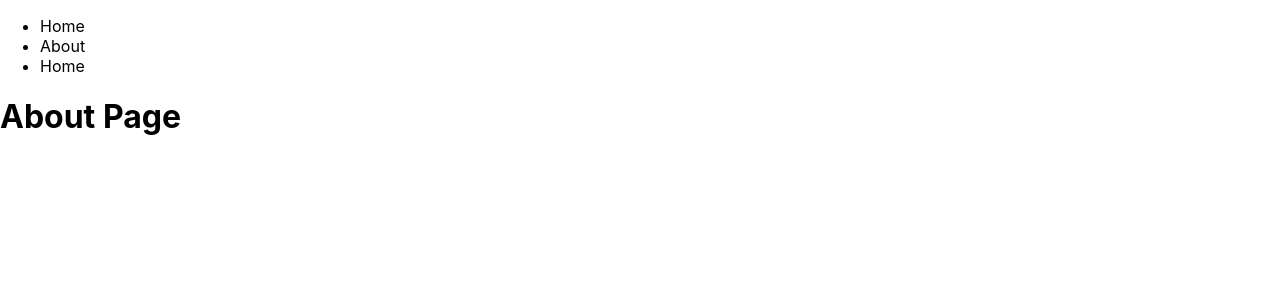
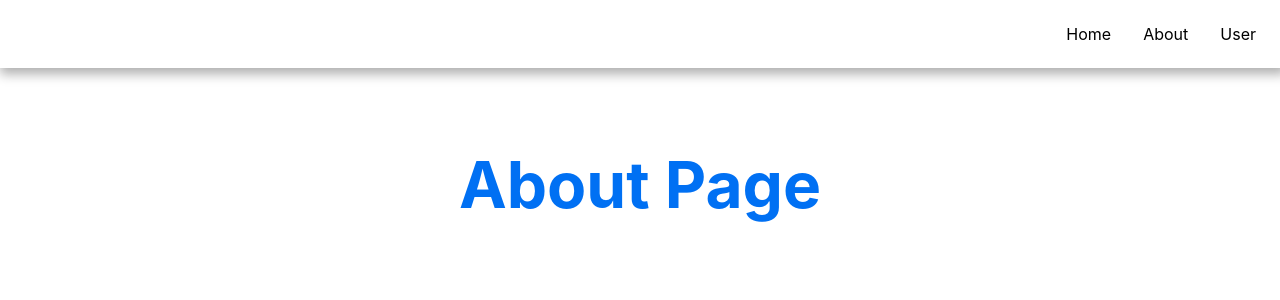
Before and after one commit to aridarsan/learn-nextjs, a Next.js app: page /about in a window 1280 px wide. Shown: the top 300 px of the page. Built offline with nearby package versions, Linux system fonts and the light colour scheme.

Commit message:
add litle

```diff
--- /dev/null
+++ b/components/Header/index.jsx
@@ -0,0 +1,16 @@
+import Link from 'next/link';
+import styles from '../../styles/About.module.css'
+
+export default function Header() {
+	return (
+		<>
+			<header className={styles.container}>
+				<ul className={styles.list}>
+					<li className={styles.item}><Link href="/"><a>Home</a></Link></li>
+					<li className={styles.item}><Link href="/about"><a>About</a></Link></li>
+					<li className={styles.item}><Link href="/user"><a>User</a></Link></li>
+				</ul>
+			</header>
+		</>
+	)
+}
--- a/components/Header/index.tsx
+++ /dev/null
@@ -1,15 +0,0 @@
-import Link from "next/link"
-
-export default function Header(){
-	return(
-		<>
-			<header>
-				<ul>
-					<li><Link href="/"><a>Home</a></Link></li>
-					<li><Link href="/about"><a>About</a></Link></li>
-					<li><Link href="/"><a>Home</a></Link></li>
-				</ul>
-			</header>
-		</>
-	)
-}
--- a/pages/about.tsx
+++ b/pages/about.tsx
@@ -1,10 +1,13 @@
 import Header from "../components/Header/index"
+import styles from "../styles/Home.module.css"
 
 export default function About(){
 	return(
 		<div>
 			<Header/>
-			<h1>About Page</h1>
+			<div className={styles.main}>
+				<h1 className={styles.title}>About Page</h1>
+			</div>
 		</div>
 	)
 }
--- /dev/null
+++ b/styles/About.module.css
@@ -0,0 +1,13 @@
+.list{
+  list-style: none;
+  display: flex;
+  justify-content: flex-end;
+}
+.item{
+  margin: 0 1rem;
+}
+
+.container{
+  padding: .5rem;
+  box-shadow: 3px 3px 11px 3px rgb(0 0 0 /32%);
+}
--- a/styles/Home.module.css
+++ b/styles/Home.module.css
@@ -119,3 +119,7 @@
     flex-direction: column;
   }
 }
+
+.title{
+  color: #0070f3;
+}
--- a/styles/globals.css
+++ b/styles/globals.css
@@ -4,6 +4,8 @@ body {
   margin: 0;
   font-family: -apple-system, BlinkMacSystemFont, Segoe UI, Roboto, Oxygen,
     Ubuntu, Cantarell, Fira Sans, Droid Sans, Helvetica Neue, sans-serif;
+    max-width: 1400px;
+    margin: auto;
 }
 
 a {
```
Also changed, not shown: pages/index.js (+1 -36 lines), pages/user.jsx (added, +13 -0 lines), tsconfig.json (added, +29 -0 lines), .eslintrc.json, next-env.d.ts (added).
